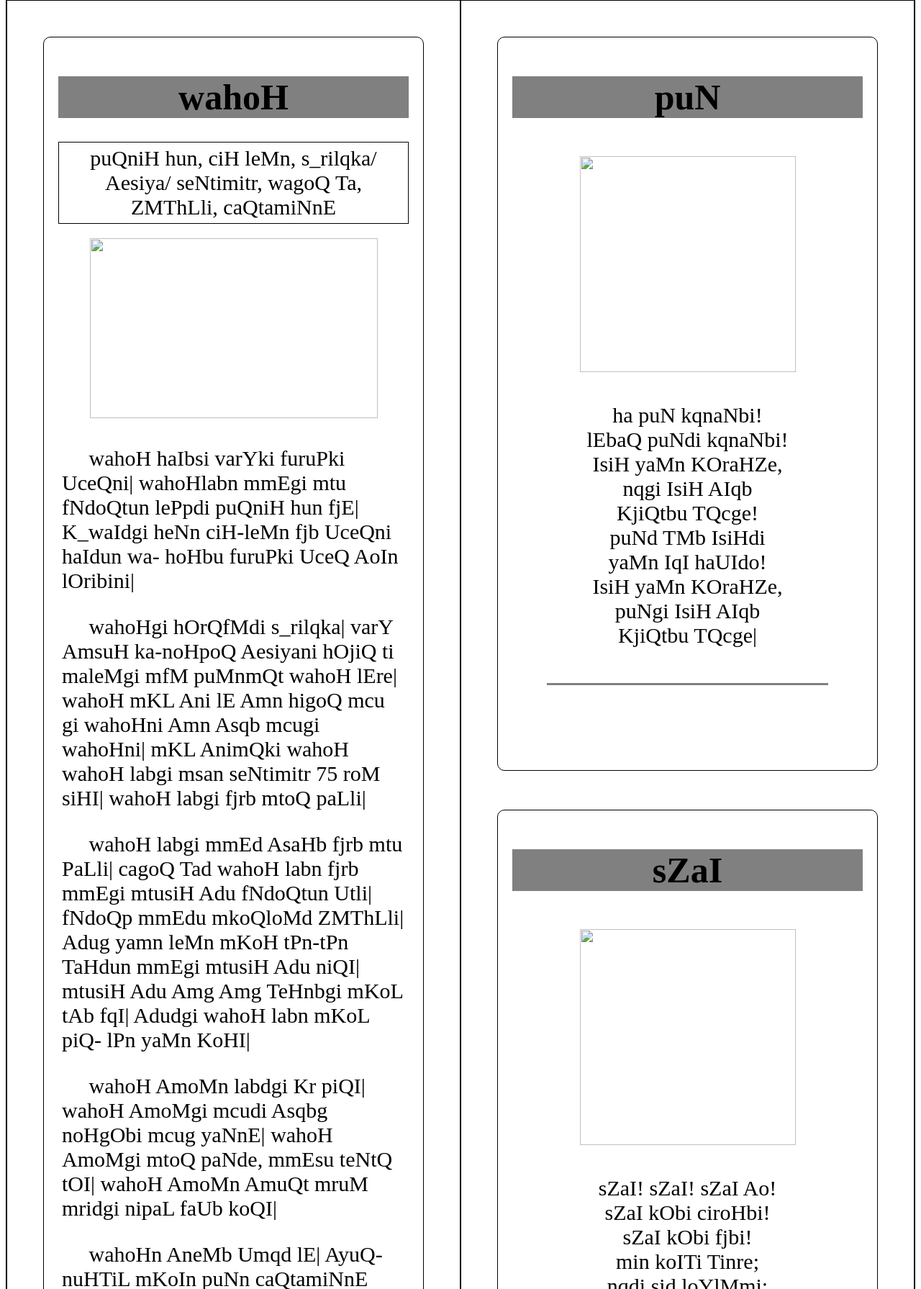
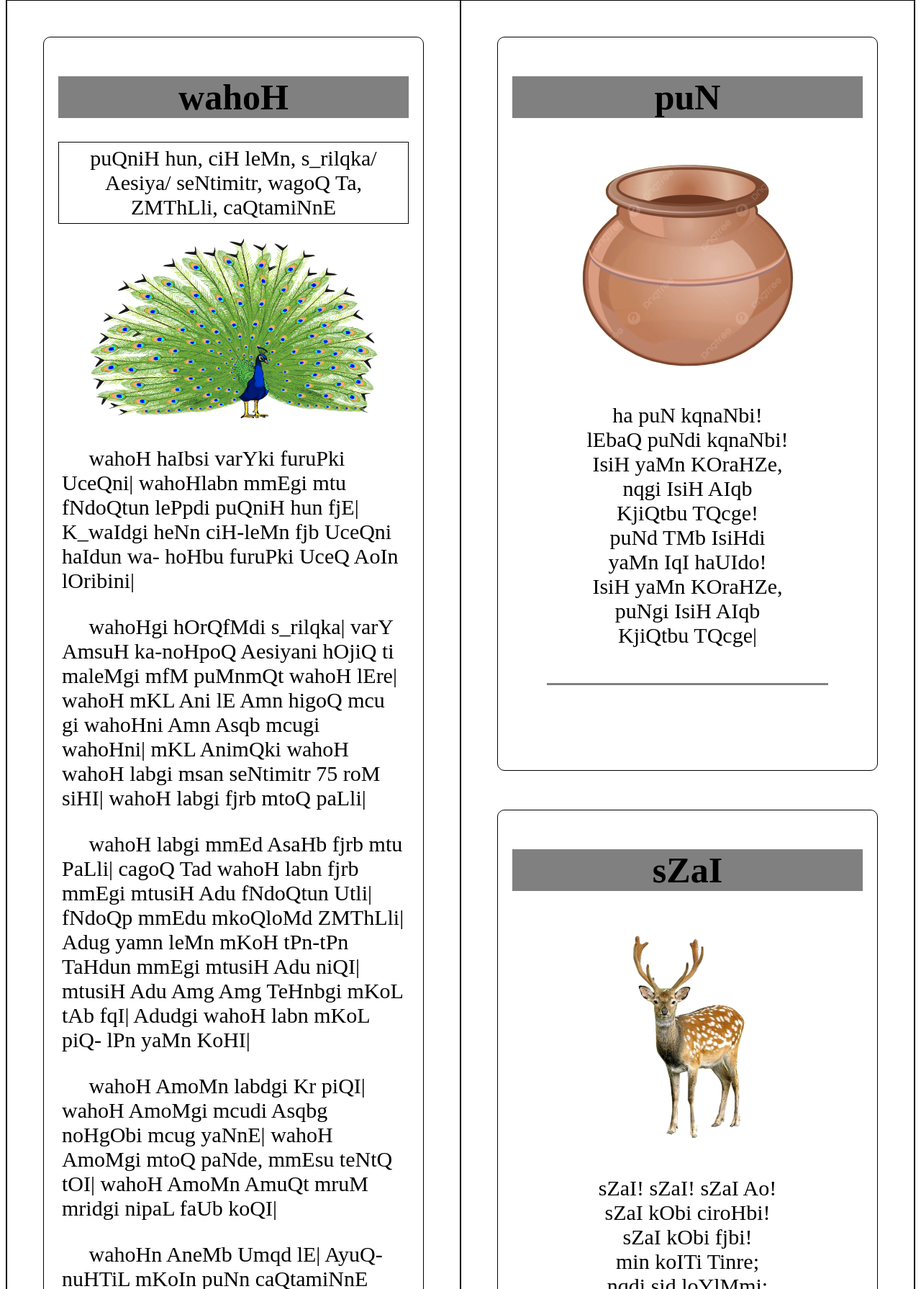
Before and after one commit to Nitishlaish/assignment12, a plain HTML site: page index.html in a window 1280 px wide. Shown: the part 217-2008 px from the top of the page at 72% size. Drawn offline with Linux system fonts and the light colour scheme; a web font is replaced by a local one.

Commit message:
Update index.html

```diff
--- a/index.html
+++ b/index.html
@@ -175,7 +175,7 @@ nav li a:hover {
                     ZMThLli, caQtamiNnE
                 </div>
                 <center>
-                    <img src="/assighment/photo/Peacock.png" width="400px" height="250px">
+                    <img src="Peacock.png" width="400px" height="250px">
                 </center>
                 <div class="warengeba">
                     <p>&nbsp;&nbsp;&nbsp;&nbsp;&nbsp;wahoH haIbsi varYki furuPki UceQni| wahoHlabn mmEgi mtu fNdoQtun lePpdi puQniH hun fjE| K_waIdgi heNn ciH-leMn fjb UceQni haIdun wa- hoHbu furuPki UceQ AoIn lOribini| </p>
@@ -192,7 +192,7 @@ nav li a:hover {
         <div class="seireng">
             <div class="page1" id="pun">
                 <center><h1>puN</h1>
-                        <img src="/assighment/photo/pot.png" width="300px" height="300px">
+                        <img src="pot.png" width="300px" height="300px">
                 <div class="seirengeba">
                 <br>
             ha puN kqnaNbi!<br>
@@ -211,7 +211,7 @@ nav li a:hover {
             </div><br><br><br>
             <div class="page1" id="sangai">
                 <center><h1>sZaI</h1>
-                        <img src="/assighment/photo/sangai.png" width="300px" height="300px">
+                        <img src="sangai.png" width="300px" height="300px">
                 <div class="seirengeba">
                 <br>
                 sZaI! sZaI! sZaI Ao!<br>
```
